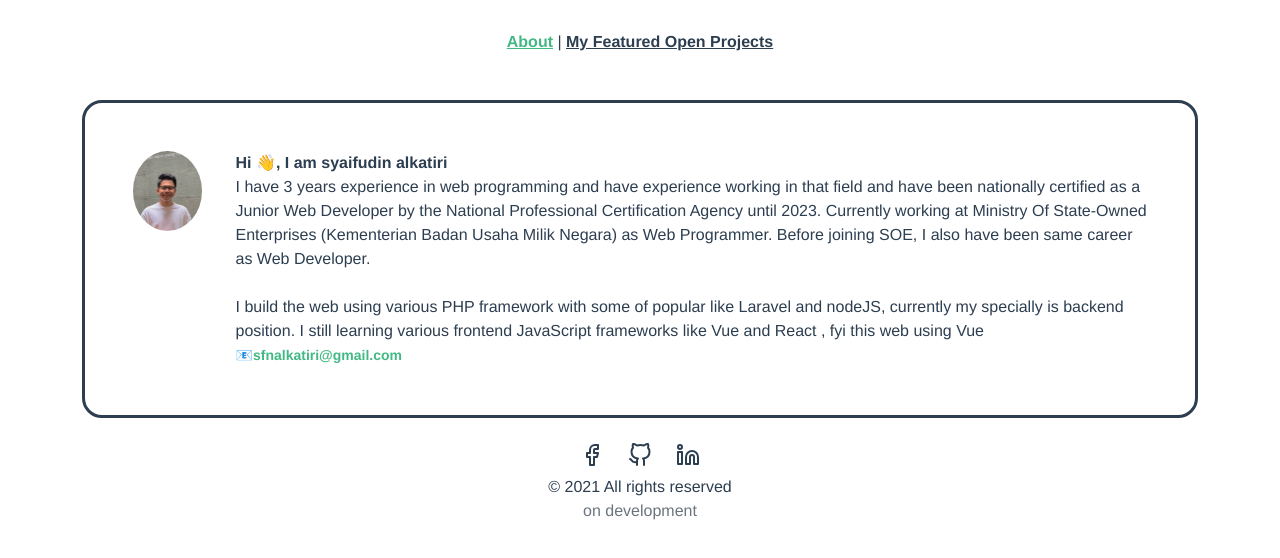
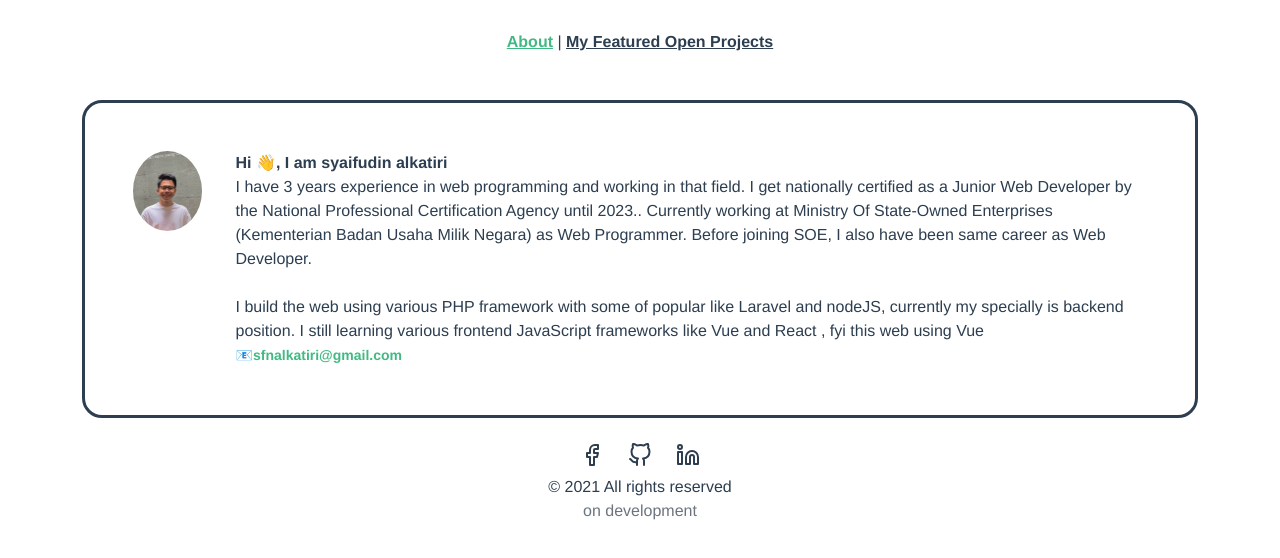
Before and after one commit to snalkaa97/snalkaa.github.io, a Vue app: page /#/ in a window 1280 px wide. Shown: the top 558 px of the page. Built offline with nearby package versions, Linux system fonts and the light colour scheme.

Commit message:
edit bio

```diff
--- a/src/store.js
+++ b/src/store.js
@@ -13,7 +13,7 @@ export default new Vuex.Store({
 		profile: {
 			name: "syaifudin alkatiri",
 			image: "../assets/profile_pic.png",
-			bio: `I have 3 years experience in web programming and have experience working in that field and have been nationally certified as a Junior Web Developer by the National Professional Certification Agency until 2023. Currently working at Ministry Of State-Owned Enterprises (Kementerian Badan Usaha Milik Negara) as Web Programmer. Before joining SOE, I also have been same career as Web Developer.\n\nI build the web using various PHP framework with some of popular like Laravel and nodeJS, currently my specially is backend position. I still learning various frontend JavaScript frameworks like Vue and React , fyi this web using Vue`,
+			bio: `I have 3 years experience in web programming and working in that field. I get nationally certified as a Junior Web Developer by the National Professional Certification Agency until 2023.. Currently working at Ministry Of State-Owned Enterprises (Kementerian Badan Usaha Milik Negara) as Web Programmer. Before joining SOE, I also have been same career as Web Developer.\n\nI build the web using various PHP framework with some of popular like Laravel and nodeJS, currently my specially is backend position. I still learning various frontend JavaScript frameworks like Vue and React , fyi this web using Vue`,
 			email: "sfnalkatiri@gmail.com",
 		},
 		projects: [
```
